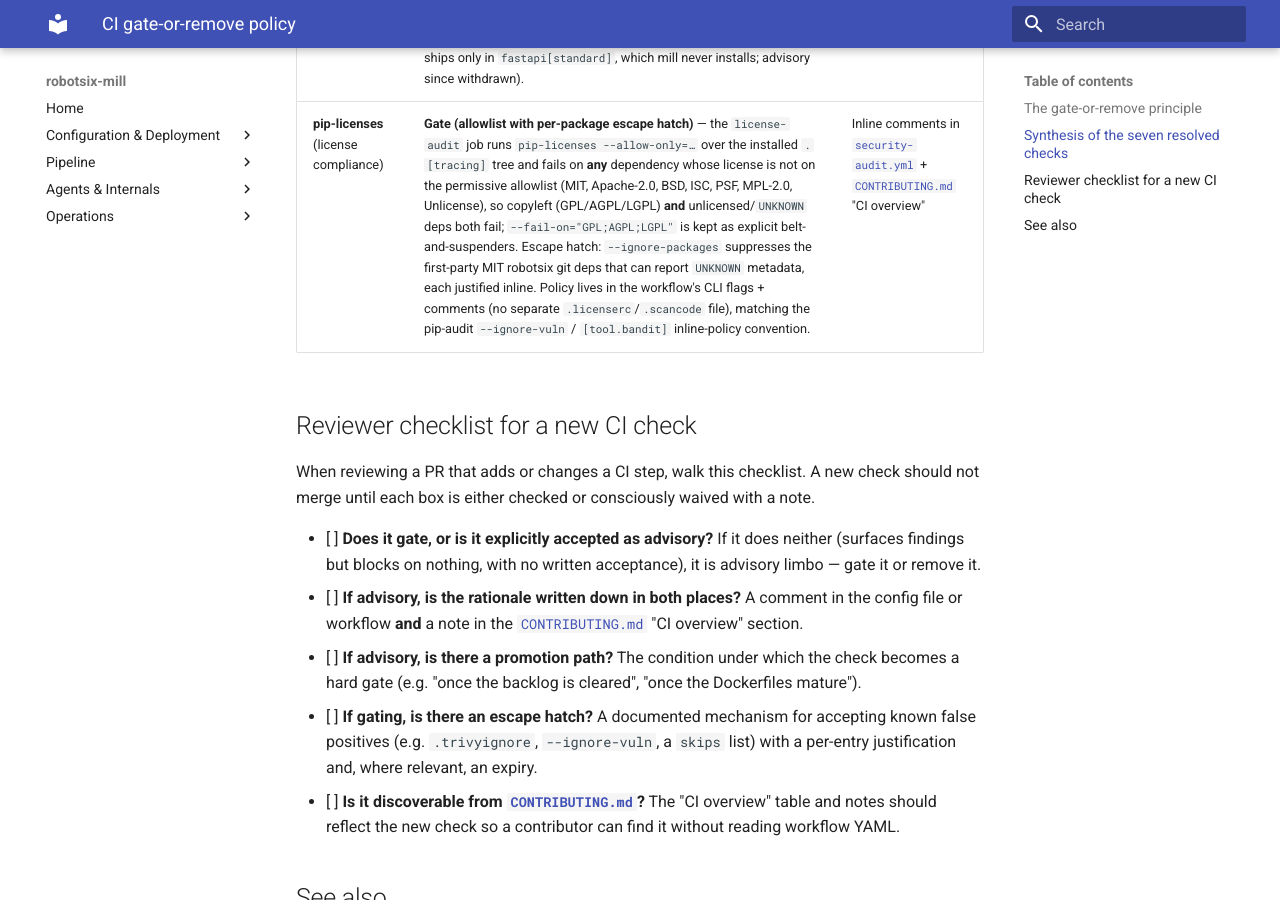
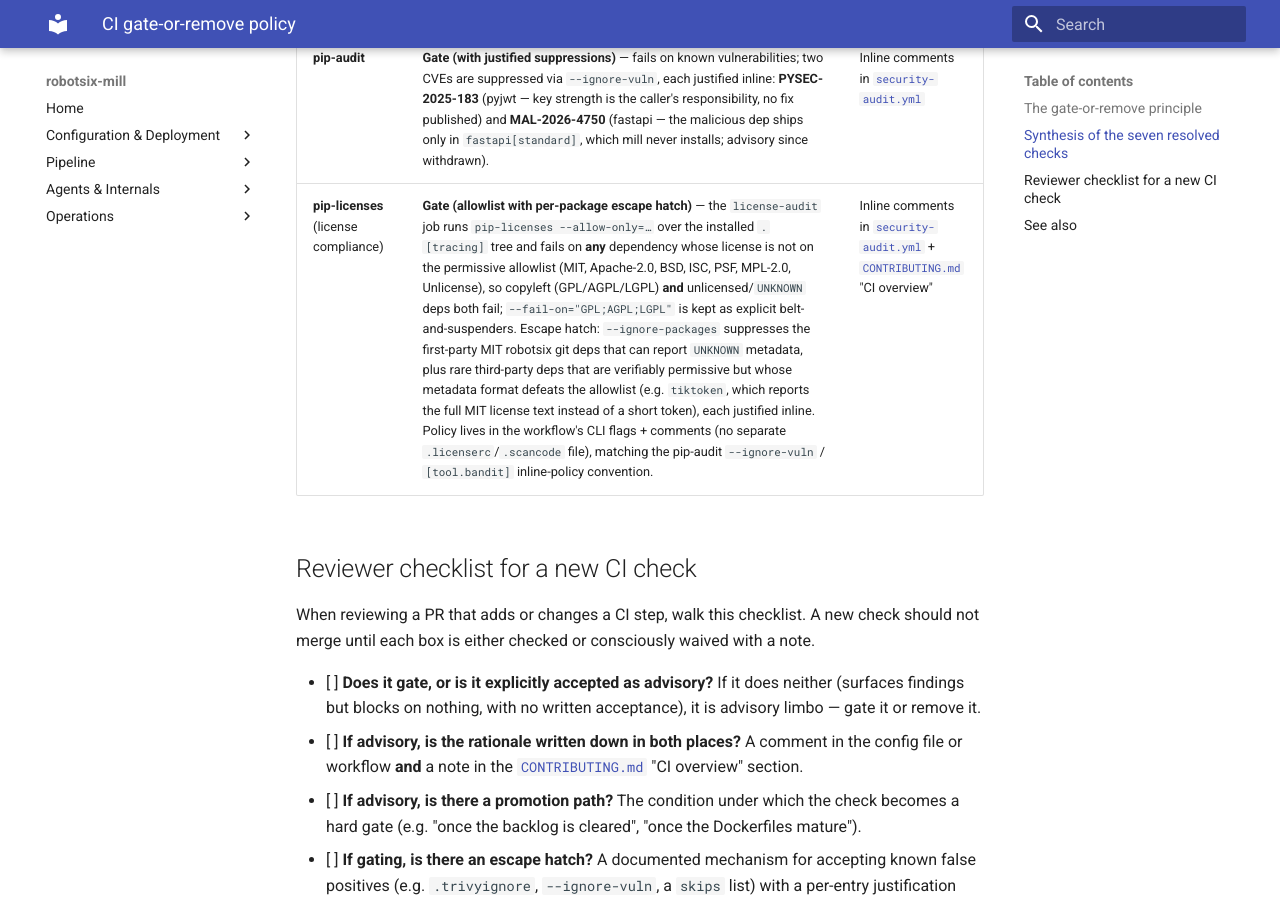
Before and after one commit to damien-robotsix/robotsix-mill, an MkDocs documentation site: the page built from docs/ci-policy.md, in a window 1280 px wide and 900 px high, scrolled down 1773 px. Built offline with MkDocs 1.6.1 and Material for MkDocs 9.7.7, drawn with Linux system fonts in a browser that asks for light colours.

Commit message:
ci: allowlist tiktoken (MIT) in license-audit via ignore-packages
tiktoken 0.13.0 ships the full MIT license text in its License metadata
field with no Trove classifier, so pip-licenses --from=mixed emits the
whole multi-line blob as the license name and the allowlist short tokens
cannot match. Add it to the documented --ignore-packages escape hatch
with an inline justification; the copyleft/UNKNOWN gate stays in force
for every other dependency.

Co-Authored-By: Claude Opus 4.8 <noreply@anthropic.com>

```diff
--- a/docs/ci-policy.md
+++ b/docs/ci-policy.md
@@ -45,7 +45,7 @@ learn to ignore it and its signal is lost.
 | **Trivy SARIF upload** | **Advisory (observability-only)** — a separate Trivy run emits SARIF for all severities with no `exit-code` and uploads to the GitHub Security tab; never blocks. | Comments in [`docker-publish.yml`](../.github/workflows/docker-publish.yml) + [`CONTRIBUTING.md`](../CONTRIBUTING.md) "Trivy vulnerability scanning" |
 | **hadolint** | **Advisory** — runs with `failure-threshold: warning`; warnings surface as CI annotations but do not block. Promotion: raise threshold to `error` once the Dockerfiles clear their known warnings. | [`.hadolint.yaml`](../.hadolint.yaml) + [`CONTRIBUTING.md`](../CONTRIBUTING.md) "CI overview" |
 | **pip-audit** | **Gate (with justified suppressions)** — fails on known vulnerabilities; two CVEs are suppressed via `--ignore-vuln`, each justified inline: **PYSEC-2025-183** (pyjwt — key strength is the caller's responsibility, no fix published) and **MAL-2026-4750** (fastapi — the malicious dep ships only in `fastapi[standard]`, which mill never installs; advisory since withdrawn). | Inline comments in [`security-audit.yml`](../.github/workflows/security-audit.yml) |
-| **pip-licenses** (license compliance) | **Gate (allowlist with per-package escape hatch)** — the `license-audit` job runs `pip-licenses --allow-only=…` over the installed `.[tracing]` tree and fails on **any** dependency whose license is not on the permissive allowlist (MIT, Apache-2.0, BSD, ISC, PSF, MPL-2.0, Unlicense), so copyleft (GPL/AGPL/LGPL) **and** unlicensed/`UNKNOWN` deps both fail; `--fail-on="GPL;AGPL;LGPL"` is kept as explicit belt-and-suspenders. Escape hatch: `--ignore-packages` suppresses the first-party MIT robotsix git deps that can report `UNKNOWN` metadata, each justified inline. Policy lives in the workflow's CLI flags + comments (no separate `.licenserc`/`.scancode` file), matching the pip-audit `--ignore-vuln` / `[tool.bandit]` inline-policy convention. | Inline comments in [`security-audit.yml`](../.github/workflows/security-audit.yml) + [`CONTRIBUTING.md`](../CONTRIBUTING.md) "CI overview" |
+| **pip-licenses** (license compliance) | **Gate (allowlist with per-package escape hatch)** — the `license-audit` job runs `pip-licenses --allow-only=…` over the installed `.[tracing]` tree and fails on **any** dependency whose license is not on the permissive allowlist (MIT, Apache-2.0, BSD, ISC, PSF, MPL-2.0, Unlicense), so copyleft (GPL/AGPL/LGPL) **and** unlicensed/`UNKNOWN` deps both fail; `--fail-on="GPL;AGPL;LGPL"` is kept as explicit belt-and-suspenders. Escape hatch: `--ignore-packages` suppresses the first-party MIT robotsix git deps that can report `UNKNOWN` metadata, plus rare third-party deps that are verifiably permissive but whose metadata format defeats the allowlist (e.g. `tiktoken`, which reports the full MIT license text instead of a short token), each justified inline. Policy lives in the workflow's CLI flags + comments (no separate `.licenserc`/`.scancode` file), matching the pip-audit `--ignore-vuln` / `[tool.bandit]` inline-policy convention. | Inline comments in [`security-audit.yml`](../.github/workflows/security-audit.yml) + [`CONTRIBUTING.md`](../CONTRIBUTING.md) "CI overview" |
 
 ## Reviewer checklist for a new CI check
 
```
Also changed, not shown: CONTRIBUTING.md (+8 -4 lines), 1 other file.
